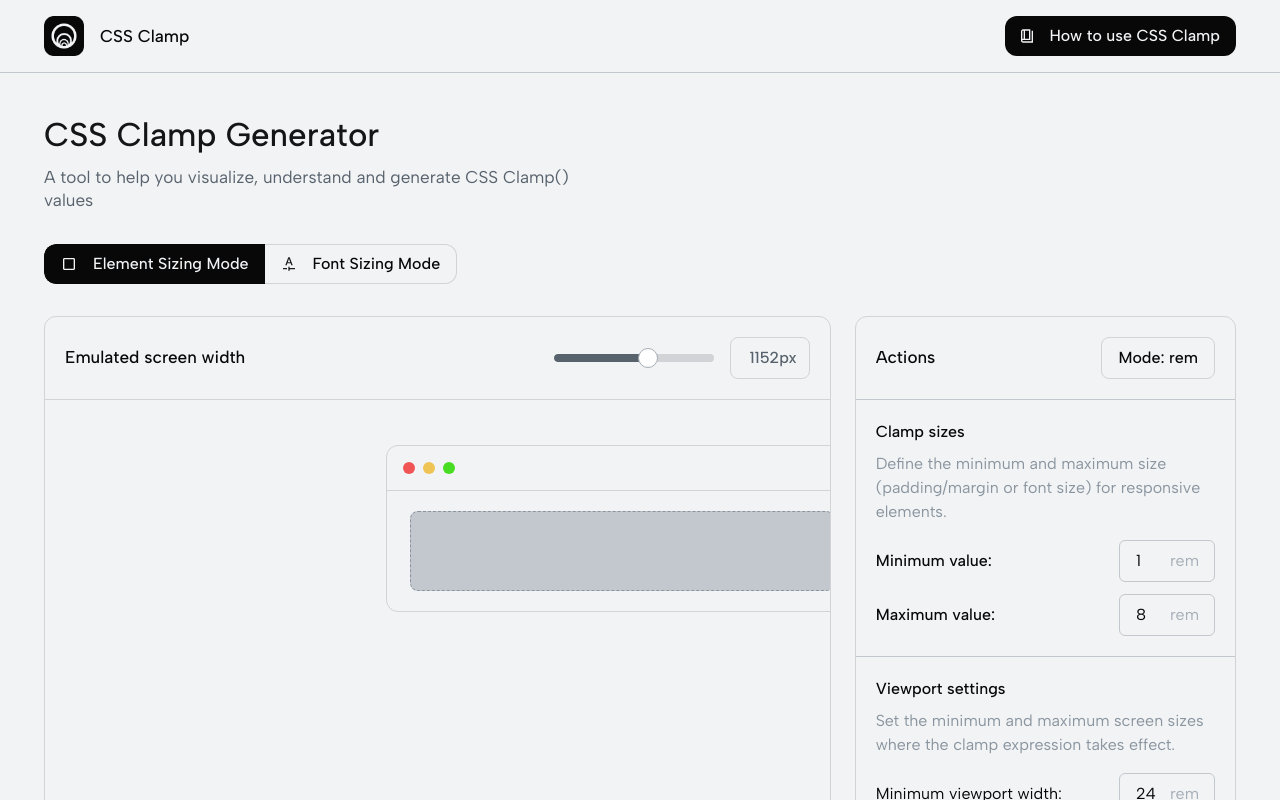
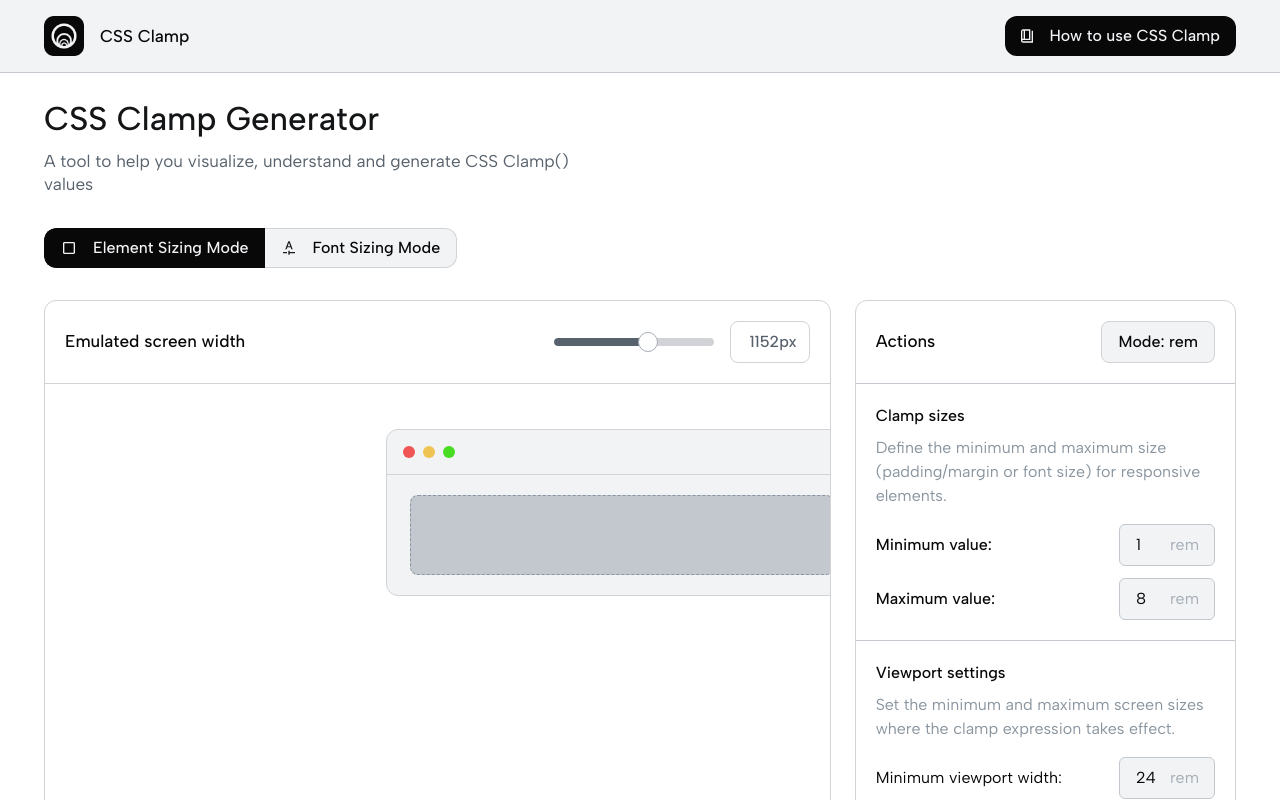
Before and after one commit to Willem-Jaap/cssclamp, a Next.js app: page / in a window 1280 px wide. Shown: the top 800 px of the page. Built offline with nearby package versions, Linux system fonts and the light colour scheme.

Commit message:
feat: switch to a white theme with line and canvas tokens and a mono font

```diff
--- a/src/app/layout.tsx
+++ b/src/app/layout.tsx
@@ -5,16 +5,16 @@ import { Analytics } from '@vercel/analytics/react';
 import Footer from '~/components/layout/footer/footer';
 import Header from '~/components/layout/header';
 
-import { albertSansFont } from '~/fonts';
+import { albertSansFont, jetBrainsMonoFont } from '~/fonts';
 
 import '~/styles/global.css';
 
 const RootLayout = ({ children }: PropsWithChildren) => {
     return (
-        <html className={albertSansFont.variable}>
-            <body className="overflow-x-hidden bg-neutral-50 font-sans text-neutral-950">
+        <html className={`${albertSansFont.variable} ${jetBrainsMonoFont.variable}`}>
+            <body className="overflow-x-hidden bg-white font-sans text-neutral-950 antialiased">
                 <Header />
-                <div className="mt-20 flex flex-col gap-4 px-[clamp(1rem,_0.25rem_+_3.125vw,_4rem)] md:mx-auto md:max-w-[120rem] md:gap-8">
+                <div className="mt-16 flex flex-col gap-4 px-[clamp(1rem,_0.25rem_+_3.125vw,_4rem)] md:mx-auto md:max-w-[120rem] md:gap-8">
                     {children}
                 </div>
                 <Footer />
--- a/src/fonts/index.ts
+++ b/src/fonts/index.ts
@@ -1,4 +1,4 @@
-import { Albert_Sans } from 'next/font/google';
+import { Albert_Sans, JetBrains_Mono } from 'next/font/google';
 
 const albertSansFont = Albert_Sans({
     subsets: ['latin'],
@@ -6,4 +6,10 @@ const albertSansFont = Albert_Sans({
     variable: '--font-albert-sans',
 });
 
-export { albertSansFont };
+const jetBrainsMonoFont = JetBrains_Mono({
+    subsets: ['latin'],
+    display: 'swap',
+    variable: '--font-jetbrains-mono',
+});
+
+export { albertSansFont, jetBrainsMonoFont };
--- a/src/styles/global.css
+++ b/src/styles/global.css
@@ -3,6 +3,8 @@
 @import 'tw-animate-css';
 
 @plugin '@tailwindcss/typography';
+
+@custom-variant dark (&:where(.dark, .dark *));
 
 @theme {
     --text-xs: clamp(0.625rem, 0.59rem + 0.133vw, 0.75rem);
@@ -50,7 +52,11 @@
     --color-primary-900: #2a0319;
     --color-primary-950: #200213;
 
+    --color-line: #e7e9ec;
+    --color-canvas: #f7f8f9;
+
     --font-sans: var(--font-albert-sans);
+    --font-mono: var(--font-jetbrains-mono);
 
     --animate-accordion-down: accordion-down 0.2s ease-out;
     --animate-accordion-up: accordion-up 0.2s ease-out;
@@ -84,16 +90,16 @@
     }
 
     ::-webkit-scrollbar-track {
-        @apply bg-neutral-50;
+        @apply bg-white;
     }
 
     ::-webkit-scrollbar {
-        width: 1rem;
-        @apply bg-neutral-50;
+        width: 0.75rem;
+        @apply bg-white;
     }
 
     ::-webkit-scrollbar-thumb {
-        @apply rounded-full border-4 border-solid border-neutral-50 bg-neutral-100;
+        @apply rounded-full border-3 border-solid border-white bg-neutral-100;
     }
 
     input[type='number']::-webkit-inner-spin-button,
```
